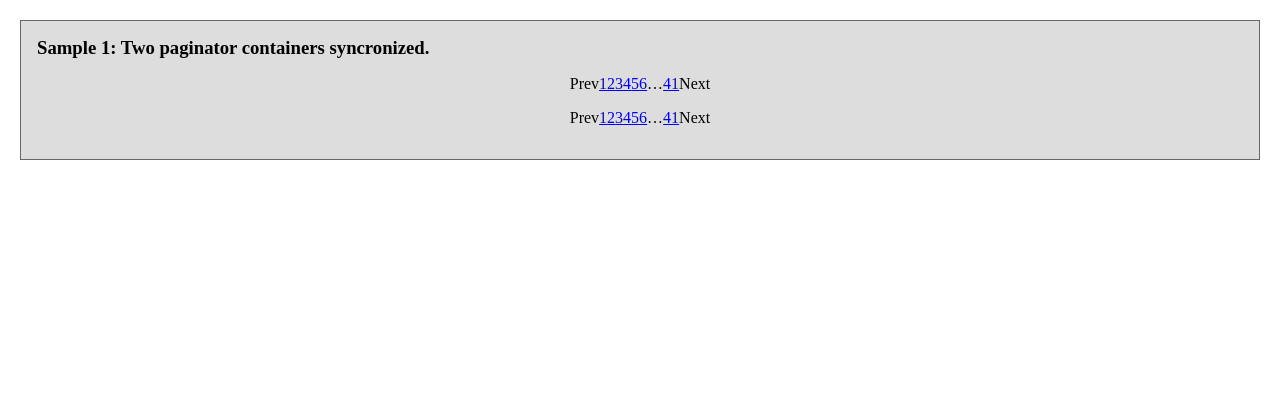
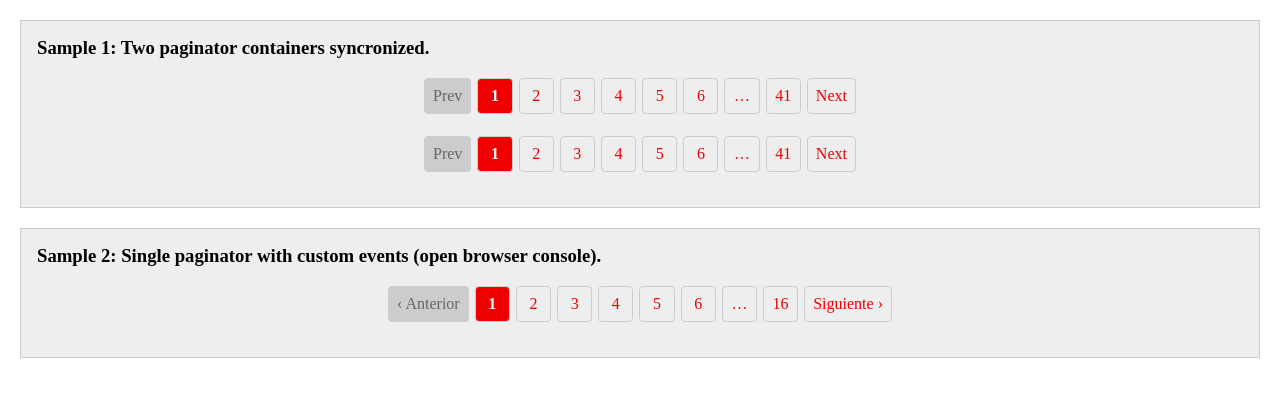
Before and after one commit to carloscabo/item-paginator-js, a plain HTML site: page index.html in a window 1280 px wide. Drawn offline with nearby package versions, Linux system fonts and the light colour scheme; files that its build step writes are made by us from their sources.

Commit message:
Converting to constructor

```diff
--- a/index.html
+++ b/index.html
@@ -22,10 +22,10 @@
       padding: 20px;
     }
     .sample {
-      border: 1px solid #666;
+      border: 1px solid #ccc;
       padding: 16px;
       margin-bottom: 20px;
-      background-color: #ddd;
+      background-color: #eee;
     }
     h3 {
       margin: 0 0 16px 0;
@@ -40,5 +40,10 @@
     <div class="sample-paginator-1"></div>
   </div>
 
+  <div class="sample sample-2">
+    <h3>Sample 2: Single paginator with custom events (open browser console). </h3>
+    <div id="sample-paginator-2"></div>
+  </div>
+
 </body>
 </html>
--- a/item-paginator.js
+++ b/item-paginator.js
@@ -9,9 +9,12 @@
   });
 */
 
-var itemPaginator = {
+var ItemPaginator = (function() {
+
+  function Constructor(user_options) {
+
     // Settings
-  set: {
+    this.set = {
       items: 0,
       pages: 0,
       offset: 0, // Useful
@@ -36,10 +39,13 @@ var itemPaginator = {
         ellipsis: 'ellipsis'
       },
       $html: null
-  },
+    };
 
-  init: function(user_options) {
     this.set = $.extend(true, this.set, user_options);
+
+    if (typeof(this.set.onChangePage) == "function") {
+      this.onChangePage = this.set.onChangePage;
+    }
 
     if (this.set.items === 0 || this.set.items_per_page === 0) {
       return false; // Bad settings, do nothing
@@ -50,7 +56,9 @@ var itemPaginator = {
     }
 
     this.calculatePageCount();
-  },
+  }
+
+  Constructor.prototype = {
 
     calculatePageCount: function() {
       this.set.pages = parseInt(Math.floor(this.set.items / this.set.items_per_page), 10);
@@ -93,7 +101,7 @@ var itemPaginator = {
 
       // Prev
       if(this.set.text.prev !== false) {
-      var $prev = $('<span>').addClass(this.set.classes.prev).text(this.set.text.prev);
+        var $prev = $('<span>').addClass(this.set.classes.prev).html(this.set.text.prev);
         if (this.set.current_page < 2) {
           $prev.addClass(this.set.classes.disabled);
         } else {
@@ -168,7 +176,7 @@ var itemPaginator = {
 
       // Next
       if(this.set.text.next !== false) {
-      var $next = $('<span>').addClass(this.set.classes.next).text(this.set.text.next);
+        var $next = $('<span>').addClass(this.set.classes.next).html(this.set.text.next);
         if (this.set.current_page === this.set.pages) {
           $next.addClass(this.set.classes.disabled);
         } else {
@@ -186,12 +194,14 @@ var itemPaginator = {
       this.set.$html.appendTo(this.set.container);
 
       // Fire events so they are called on first run also
-    this.onChangePage();
-    if (this.set.current_page === 1) {
-      this.onFirstPage();
+      if (typeof(this.set.onChangePage) == "function") {
+        this.set.onChangePage();
       }
-    if (this.set.current_page === this.set.pages) {
-      this.onLastPage();
+      if (this.set.current_page === 1 && typeof(this.set.onFirstPage) == "function") {
+        this.set.onFirstPage();
+      }
+      if (this.set.current_page === this.set.pages && typeof(this.set.onLastPage) == "function") {
+        this.set.onLastPage();
       }
     },
 
@@ -235,17 +245,21 @@ var itemPaginator = {
       }
     },
 
-  // Events
-  onChangePage: function () {
-    console.log('Entered page: '+this.getCurentPage());
-  },
+    // Events supposed to be assigned from outside
+    // onChangePage: function () {
+    //   console.log('Entered page: '+this.getCurentPage());
+    // },
 
-  onFirstPage: function() {
-    console.log('First page!');
-  },
+    // onFirstPage: function() {
+    //   console.log('First page!');
+    // },
 
-  onLastPage: function() {
-    console.log('Last page!');
-  }
+    // onLastPage: function() {
+    //   console.log('Last page!');
+    // }
 
-}
+  } // Prototype
+
+  return Constructor;
+
+})();
--- a/item-paginator.scss
+++ b/item-paginator.scss
@@ -2,4 +2,42 @@
   width: 100%;
   margin-bottom: 16px;
   text-align: center;
+
+  a, span {
+    display: inline-block;
+    padding: 0.5em;
+    margin: 3px;
+    border: 1px solid #ccc;
+    border-radius: 4px;
+    min-width: 2.2em;
+    cursor: pointer;
+
+    text-align: center;
+    text-decoration: none;
+    color: #e00;
+
+    -webkit-touch-callout: none;
+    -webkit-user-select: none;
+    -khtml-user-select: none;
+    -moz-user-select: none;
+    -ms-user-select: none;
+    user-select: none;
+
+    &.active {
+      background-color: #e00;
+      font-weight: 700;
+      color: #fff;
+      cursor: default;
+    }
+
+    &.disabled {
+      background-color: #ccc;
+      color: #666;
+      cursor: default;
+    }
+
+    &.ellipsis {
+      cursor: default;
+    }
+  }
 }
--- a/ready.js
+++ b/ready.js
@@ -1,13 +1,45 @@
+var
+  iP1,
+  iP2;
+
 $(document).ready(function(){
   //La magia aquí
 
-  itemPaginator.onChangePage = function () {
-    console.log('custom'+this.getCurentPage());
-  };
+  // Sample1 ///////////////////////////////////////////////////////////////////
 
-  itemPaginator.init({
+  iP1 = new ItemPaginator({
     items: 283,
     items_per_page: 7,
     container: $('.sample-paginator-1')
   });
+
+  iP1.onChangePage = function () {
+    console.log('custom message '+this.getCurentPage());
+  };
+
+  // Sample2 ///////////////////////////////////////////////////////////////////
+
+  iP2 = new ItemPaginator({
+    items: 46,
+    items_per_page: 3,
+    container: $('#sample-paginator-2'),
+    text: {
+      prev: '&#8249; Anterior',
+      next: 'Siguiente &#8250;'
+    },
+    onFirstPage: function() {
+      console.log( 'sample-2 first page' );
+    },
+    onLastPage: function() {
+      console.log( 'sample-2 last page' );
+    },
+    onChangePage: function() {
+      console.log(this.getCurentPage());
+
+      // console.log( 'sample-2 entered page: '+this.getCurentPage() );
+    }
+  });
+
+  console.log(iP2);
+
 });
```
Lines whose indentation alone changed are shown as unchanged.
